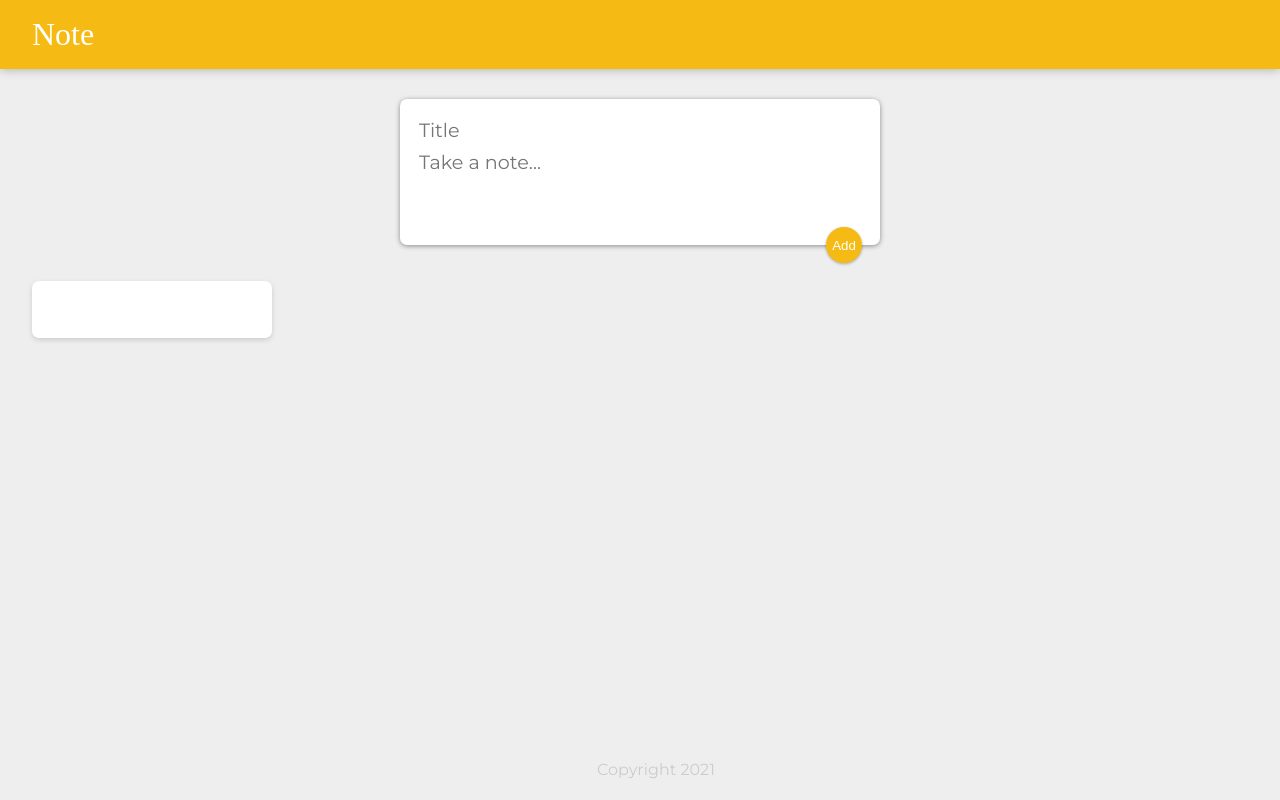
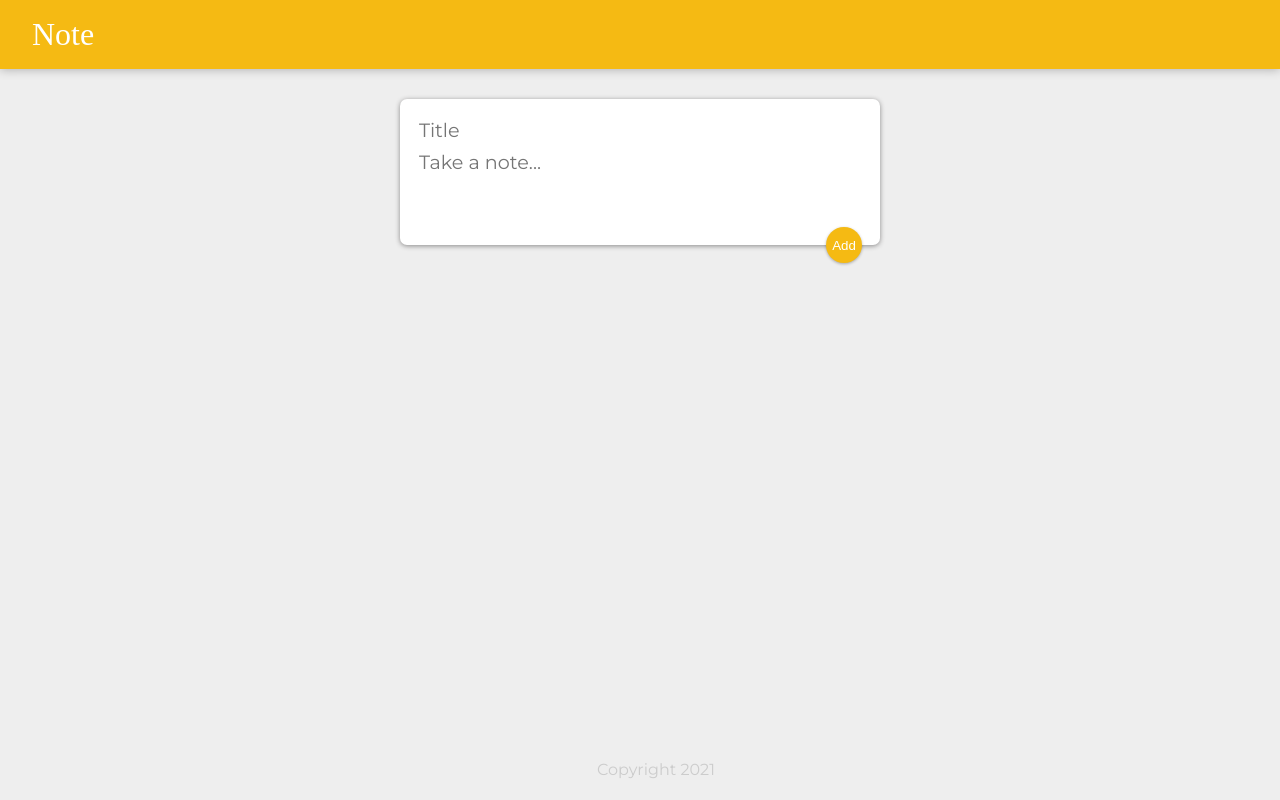
Before and after one commit to Onionie/Note, a React (Create React App) app: page / in a window 1280 px wide. Built offline with nearby package versions, Linux system fonts and the light colour scheme; a web font is replaced by a local one.

Commit message:
Adding note

```diff
--- a/src/components/App.jsx
+++ b/src/components/App.jsx
@@ -1,13 +1,15 @@
-import React from "react";
+import React, { useState } from "react";
 import Header from "./Header";
 import Footer from "./Footer";
 import Note from "./Note";
-import notes from "../notes";
 import CreateArea from "./CreateArea";
 
 
 
+
 function App(){
+
+    const [notes, setNotes] = useState([]);
 
     function addNote(newNote) {
         setNotes(prevNotes => {
@@ -20,8 +22,18 @@ function App(){
         <div>
         <Header />
         <CreateArea onAdd={addNote} />
-        <Note key={1} title="Note title" content="Note content" />
-        <Footer />
+        {notes.map((noteItem, index) => {
+        return (
+          <Note
+            key={index}
+            id={index}
+            title={noteItem.title}
+            content={noteItem.content}
+            //onDelete={deleteNote}
+          />
+        );
+        })}
+      <Footer />
         </div>
     );
 
```
